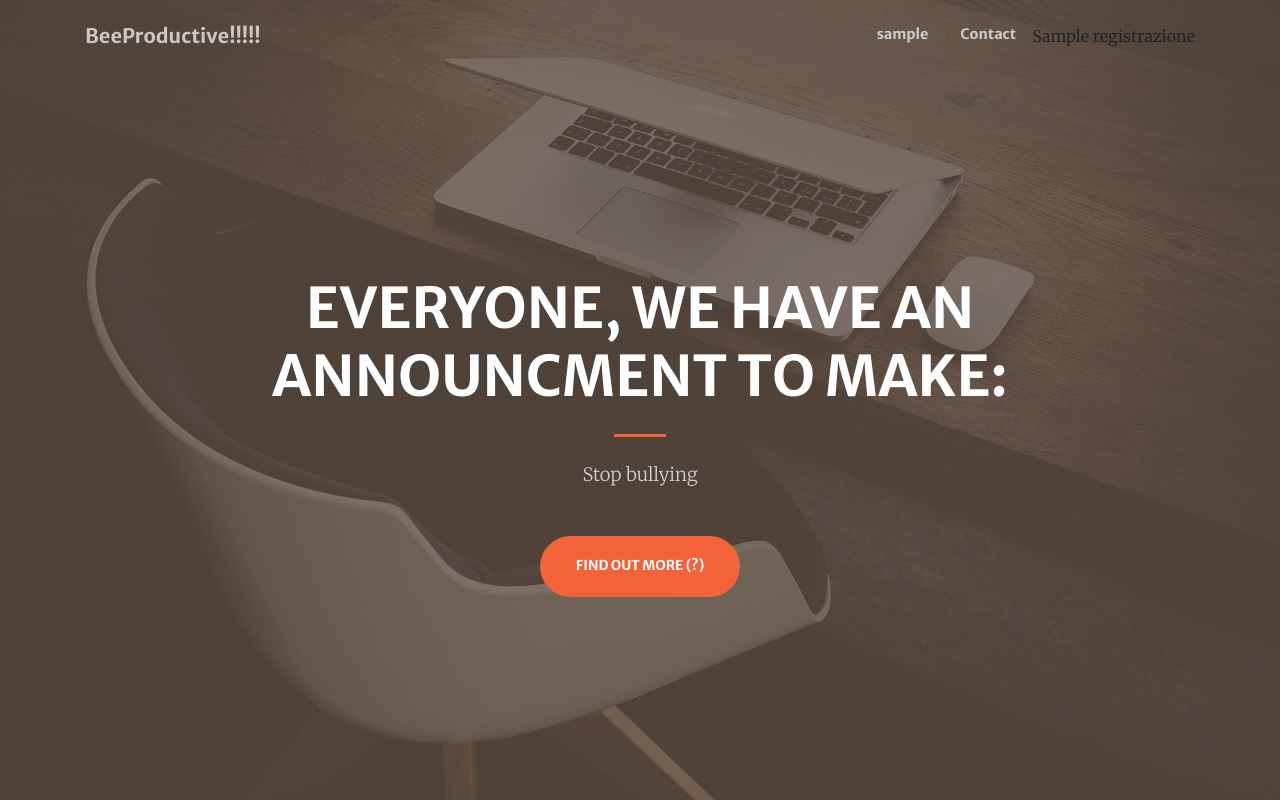
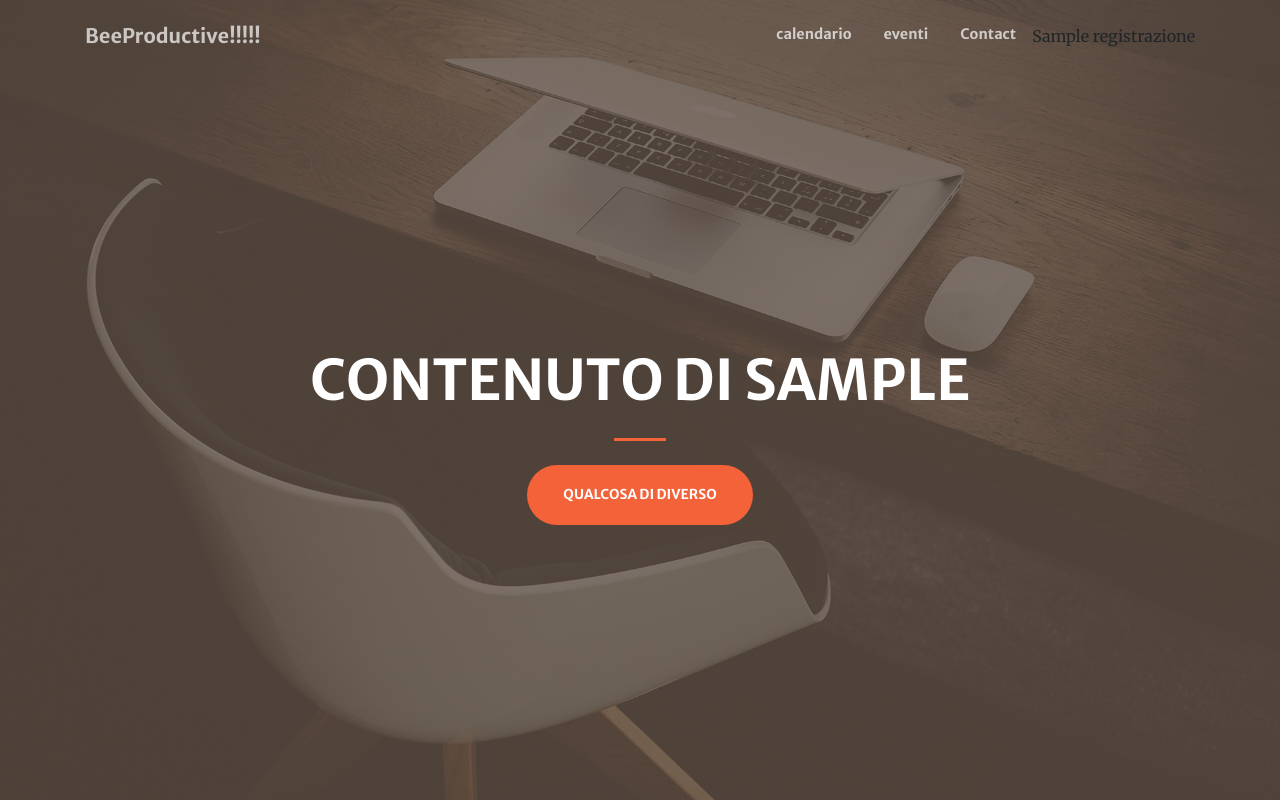
Before and after one commit to KoolKevin/BeeProductive, a Symfony app: template templates/landingPage.html.twig in a window 1280 px wide. Shown: the top 804 px of the page. Run offline with Twig, Linux system fonts and the light colour scheme; the template is opened without the code that fills it: most values are stand-ins (such as "Sample title", 1, 10 or a date in 2020); some libraries are stand-ins or nearby versions.

Commit message:
niente actually

```diff
--- a/templates/index.html.twig
+++ b/templates/index.html.twig
@@ -7,9 +7,7 @@
         <div id="content-wrapper" class="d-flex flex-column">
             <!-- Main Content -->
             <div id="content">
-
                 {{ include('robaDaIncludere/navbar.html.twig') }}
-
 
                 <div class="container-fluid">
                     <!-- Page Heading -->
--- a/templates/landingPage.html.twig
+++ b/templates/landingPage.html.twig
@@ -38,7 +38,8 @@
                     {% if login == false %}
                       <li class="nav-item"><a class="nav-link js-scroll-trigger" data-toggle="modal" data-target="#loginModal">Login</a></li>
                     {% else %}
-                    <li class="nav-item"><a class="nav-link" href="profile/{{ login }}">{{ login }}</a></li>
+                      <li class="nav-item"><a class="nav-link" href="profile/calendar/{{ login }}">calendario </a></li>
+                      <li class="nav-item"><a class="nav-link" href="profile/eventList/{{ login }}">eventi </a></li>
                     {% endif %}
 
                     <li class="nav-item"><a class="nav-link js-scroll-trigger" href="#contact">Contact</a></li>
@@ -56,6 +57,7 @@
     <header class="masthead">
       <div class="container h-100">
         <div class="row h-100 align-items-center justify-content-center text-center">
+          {% if login == false %}
             <div class="col-lg-10 align-self-end">
                 <h1 class="text-uppercase text-white font-weight-bold">EVERYONE, we have an announcment to make:</h1>
                 <hr class="divider my-4" />
@@ -64,6 +66,15 @@
                 <p class="text-white-75 font-weight-light mb-5">Stop bullying</p>
                 <a class="btn btn-primary btn-xl js-scroll-trigger" href="https://lifehacker.com/how-to-eat-ass-1820805658" target="#blank">Find Out More (?)</a>
             </div>
+          {% else %}
+            <div class="col-lg-10 align-self-end">
+                <h1 class="text-uppercase text-white font-weight-bold"> Contenuto di {{ login }}</h1>
+                <hr class="divider my-4" />
+            </div>
+            <div class="col-lg-8 align-self-baseline">
+                <a class="btn btn-primary btn-xl js-scroll-trigger" href="https://lifehacker.com/how-to-eat-ass-1820805658" target="#blank">Qualcosa di diverso</a>
+            </div>
+          {% endif %}
         </div>
       </div>
     </header>
--- a/templates/robaDaIncludere/sidebar.html.twig
+++ b/templates/robaDaIncludere/sidebar.html.twig
@@ -18,7 +18,7 @@
       {%if sidebar.calendar %}
         active
       {% endif %}">
-        <a class="nav-link" href="/profile/calendar/{{ login }}">
+        <a class="nav-link" href="/BeeProductive/public/profile/calendar/{{ login }}">
           <i class="fas fa-fw fa-tachometer-alt"></i>
           <span>Calendar</span></a>
       </li>
@@ -28,7 +28,7 @@
       {%if sidebar.eventList %}
         active
       {% endif %}">
-        <a class="nav-link" href="/profile/eventList/{{ login }}">
+        <a class="nav-link" href="/BeeProductive/public/profile/eventList/{{ login }}">
           <i class="fas fa-fw fa-chart-area"></i>
           <span>Events List</span></a>
       </li>
```
Also changed, not shown: src/Controller/mainController.php (+0 -7 lines), templates/calendario.html.twig (+17 -13 lines). Lines whose indentation alone changed are shown as unchanged.
